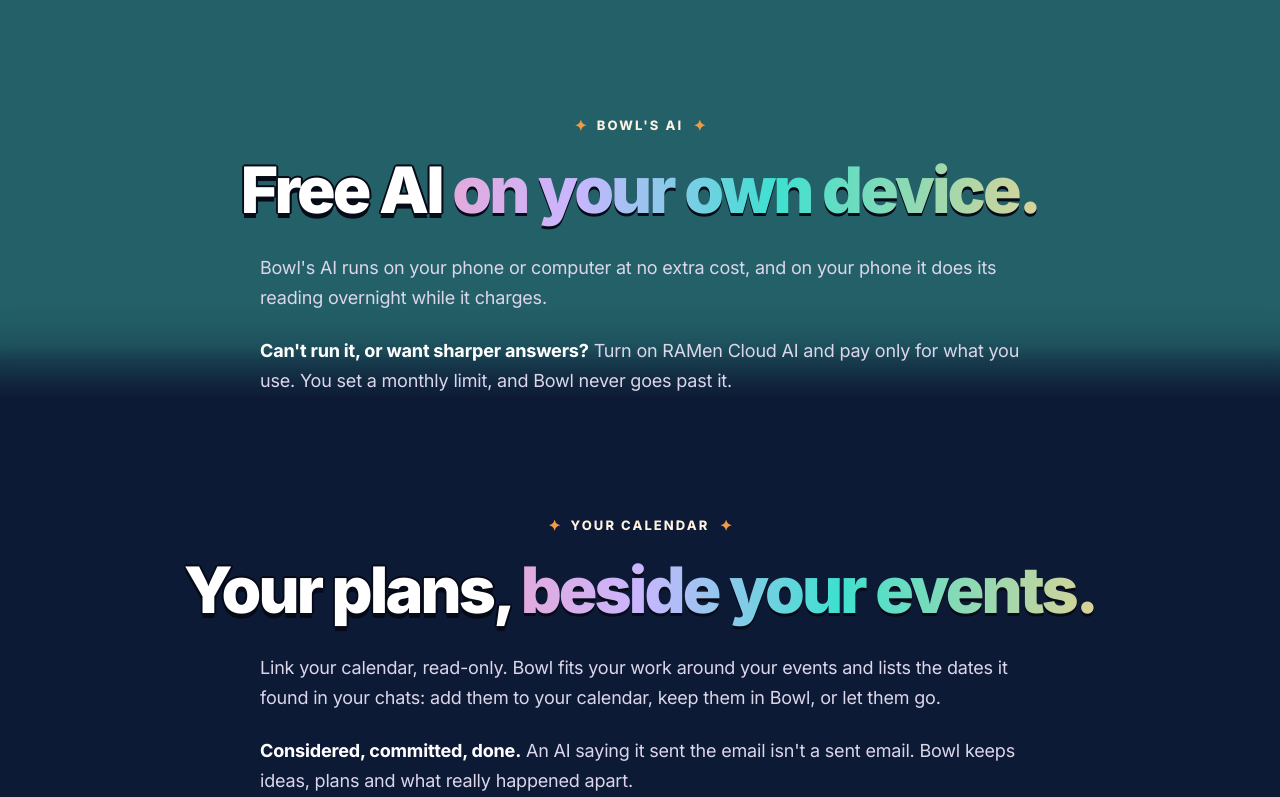
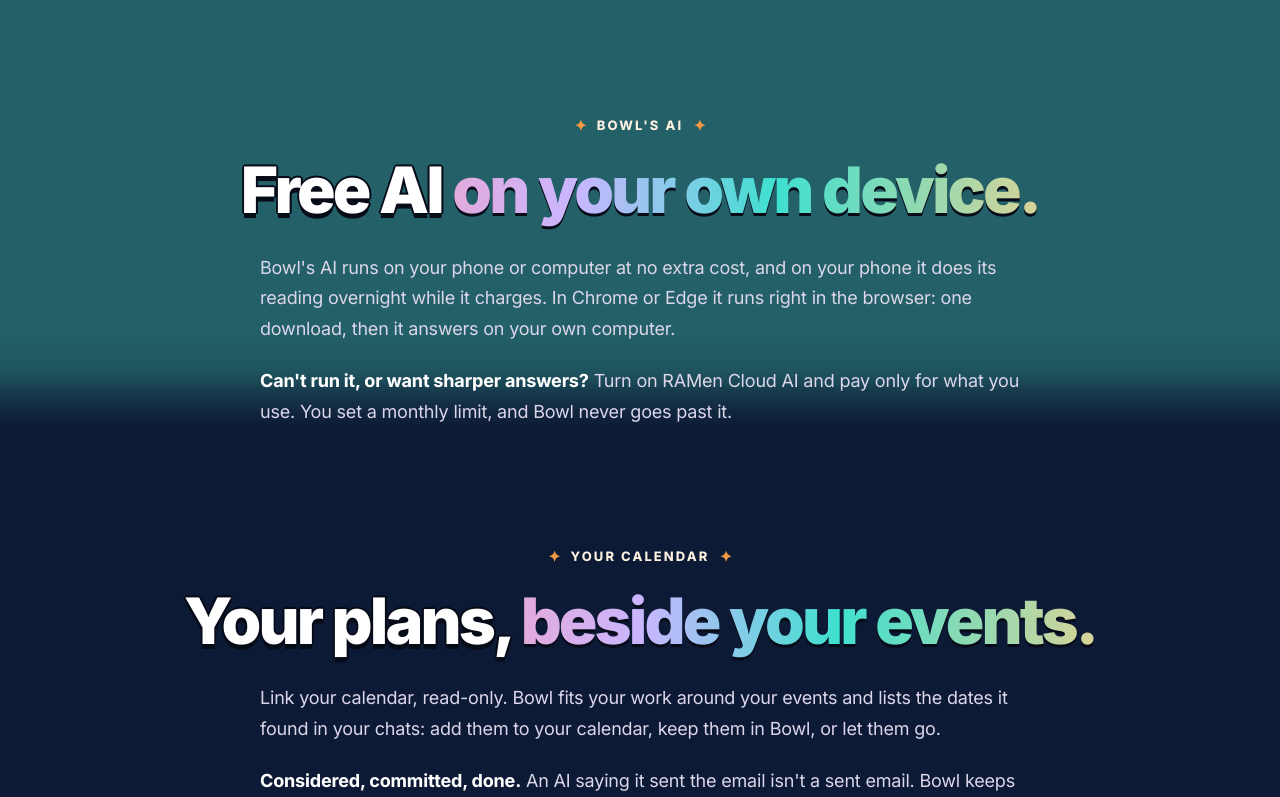
Before and after one commit to MatthewLeibel/ramen-site, a plain HTML site: page bowl.html in a window 1280 px wide. Shown: the part 5563-6360 px from the top of the page. Drawn offline with Linux system fonts and the light colour scheme.

Commit message:
RAMen Bowl: free AI right in Chrome or Edge

```diff
--- a/bowl.html
+++ b/bowl.html
@@ -164,7 +164,7 @@
       <h2 class="rise">Free AI <span class="shine">on your own device.</span></h2>
     </div>
     <div class="story prose rise">
-      <p>Bowl's AI runs on your phone or computer at no extra cost, and on your phone it does its reading overnight while it charges.</p>
+      <p>Bowl's AI runs on your phone or computer at no extra cost, and on your phone it does its reading overnight while it charges. In Chrome or Edge it runs right in the browser: one download, then it answers on your own computer.</p>
       <p><b>Can't run it, or want sharper answers?</b> Turn on RAMen Cloud AI and pay only for what you use. You set a monthly limit, and Bowl never goes past it.</p>
     </div>
   </div>
```
